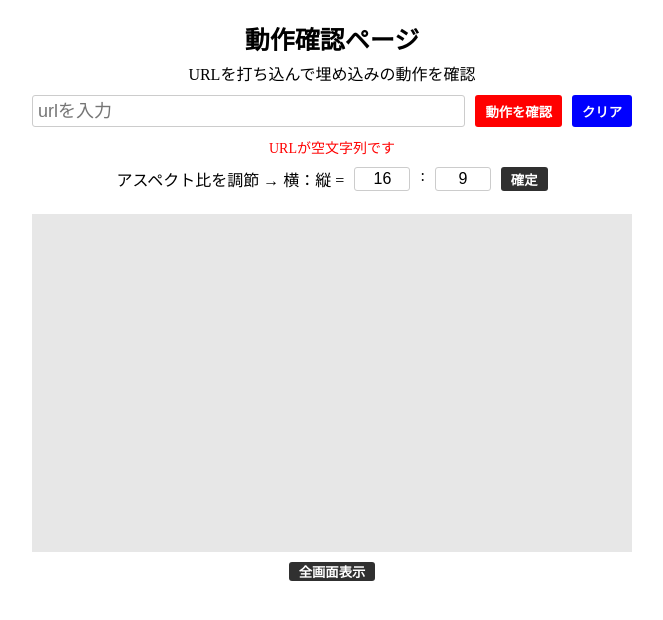
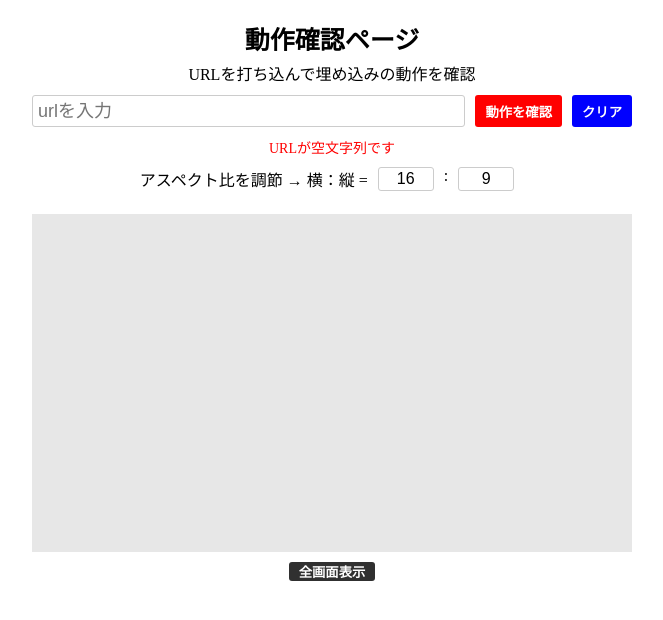
Before and after one commit to arco0922/iiiex-main2021-works, a React app: page /test in a window 1280 px wide. Shown: the top 620 px of the page, without its empty margins (308-971 px from the left). Built offline with nearby package versions, Linux system fonts and the light colour scheme.

Commit message:
[AspectForm.tsx] del: delete "確定" button

```diff
--- a/src/pages/TestPage/AspectForm.tsx
+++ b/src/pages/TestPage/AspectForm.tsx
@@ -10,22 +10,30 @@ export const AspectForm: React.VFC<Props> = ({ setAspectRatio }) => {
   const [aspectHeight, setAspectHeight] = React.useState<number>(9);
   const [isAspectWidthValid, setIsAspectWidthValid] = React.useState<boolean>(true);
   const [isAspectHeightValid, setIsAspectHeightValid] = React.useState<boolean>(true);
+
+  React.useEffect(() => {
+    if (isAspectWidthValid && isAspectHeightValid) {
+      setAspectRatio(aspectHeight / aspectWidth);
+    }
+  }, [aspectWidth, aspectHeight, isAspectWidthValid, isAspectHeightValid, setAspectRatio]);
+
   const aspectWidthHandler = React.useCallback((e: React.ChangeEvent<HTMLInputElement>) => {
-    setAspectWidth(Number(e.target.value));
-    Number(e.target.value) > 0 ? setIsAspectWidthValid(true) : setIsAspectWidthValid(false);
+    if (Number(e.target.value) > 0) {
+      setIsAspectWidthValid(true);
+      setAspectWidth(Number(e.target.value));
+    } else {
+      setIsAspectWidthValid(false);
+    }
   }, []);
   const aspectHeightHandler = React.useCallback((e: React.ChangeEvent<HTMLInputElement>) => {
-    setAspectHeight(Number(e.target.value));
-    Number(e.target.value) > 0 ? setIsAspectHeightValid(true) : setIsAspectHeightValid(false);
+    if (Number(e.target.value) > 0) {
+      setIsAspectHeightValid(true);
+      setAspectHeight(Number(e.target.value));
+    } else {
+      setIsAspectHeightValid(false);
+    }
   }, []);
 
-  const setAspectRatioHandler = React.useCallback(
-    (e: React.MouseEvent<HTMLButtonElement>) => {
-      e.preventDefault();
-      isAspectWidthValid && isAspectHeightValid ? setAspectRatio(aspectHeight / aspectWidth) : console.log('Error');
-    },
-    [aspectHeight, aspectWidth, isAspectHeightValid, isAspectWidthValid, setAspectRatio],
-  );
   return (
     <StyledForm>
       <StyledInputSection>
@@ -33,7 +41,6 @@ export const AspectForm: React.VFC<Props> = ({ setAspectRatio }) => {
         <StyledInput type="text" onChange={aspectWidthHandler} defaultValue="16"></StyledInput>
         <StyledSpan> : </StyledSpan>
         <StyledInput type="text" onChange={aspectHeightHandler} defaultValue="9"></StyledInput>
-        <StyledButton onClick={setAspectRatioHandler}>確定</StyledButton>
       </StyledInputSection>
       <StyledDialog isShow={!(isAspectWidthValid && isAspectHeightValid)}>正の数値を入力して下さい</StyledDialog>
     </StyledForm>
@@ -71,20 +78,6 @@ const StyledInput = styled.input`
   text-align: center;
 `;
 
-const StyledButton = styled.button`
-  padding: 0px 10px;
-  outline: none;
-  border: none;
-  border-radius: 3px;
-  font-weight: bold;
-  background-color: #303030;
-  color: white;
-  &:hover {
-    background-color: #000000;
-    cursor: pointer;
-  }
-`;
-
 interface StyledDialogProps {
   isShow: boolean;
 }
```
